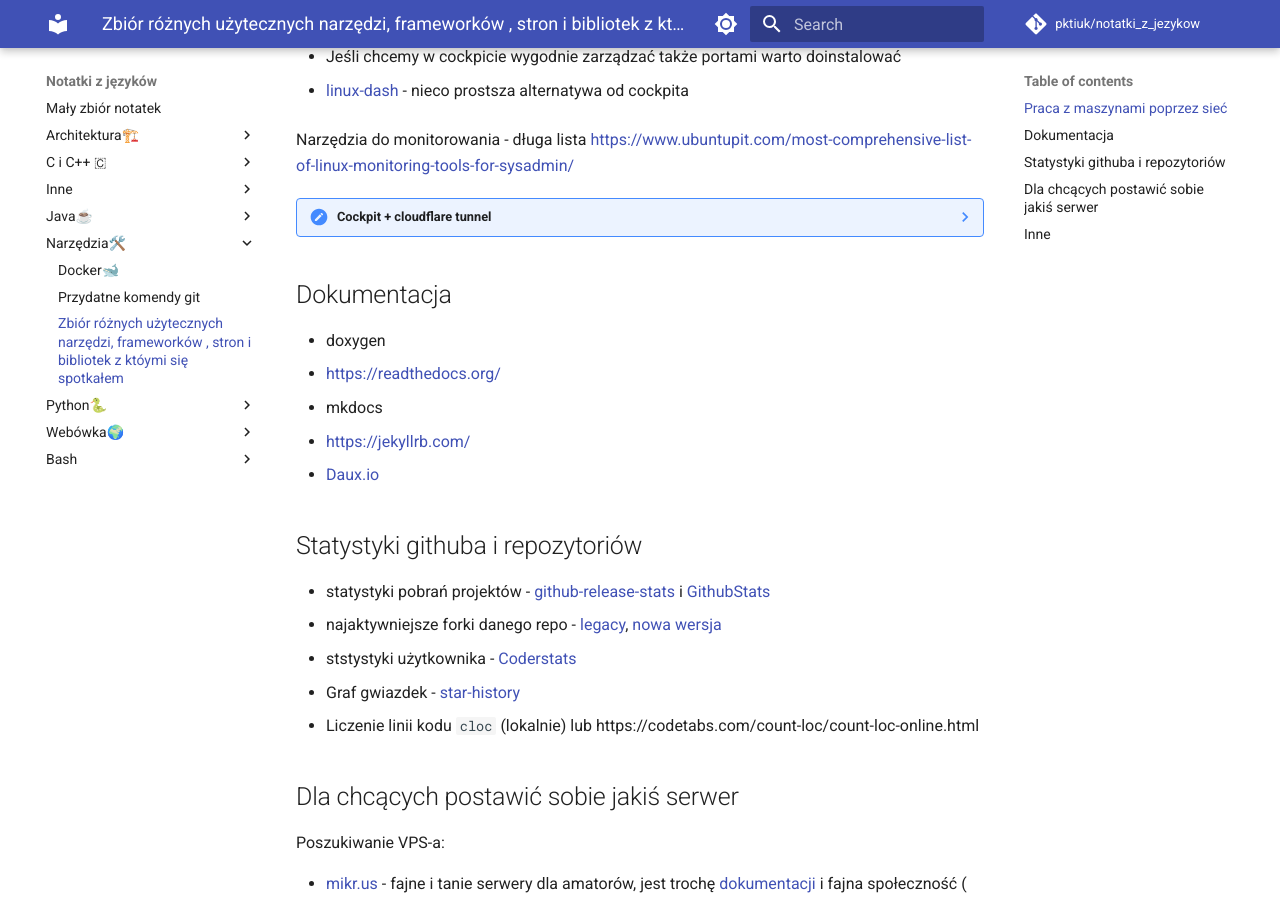
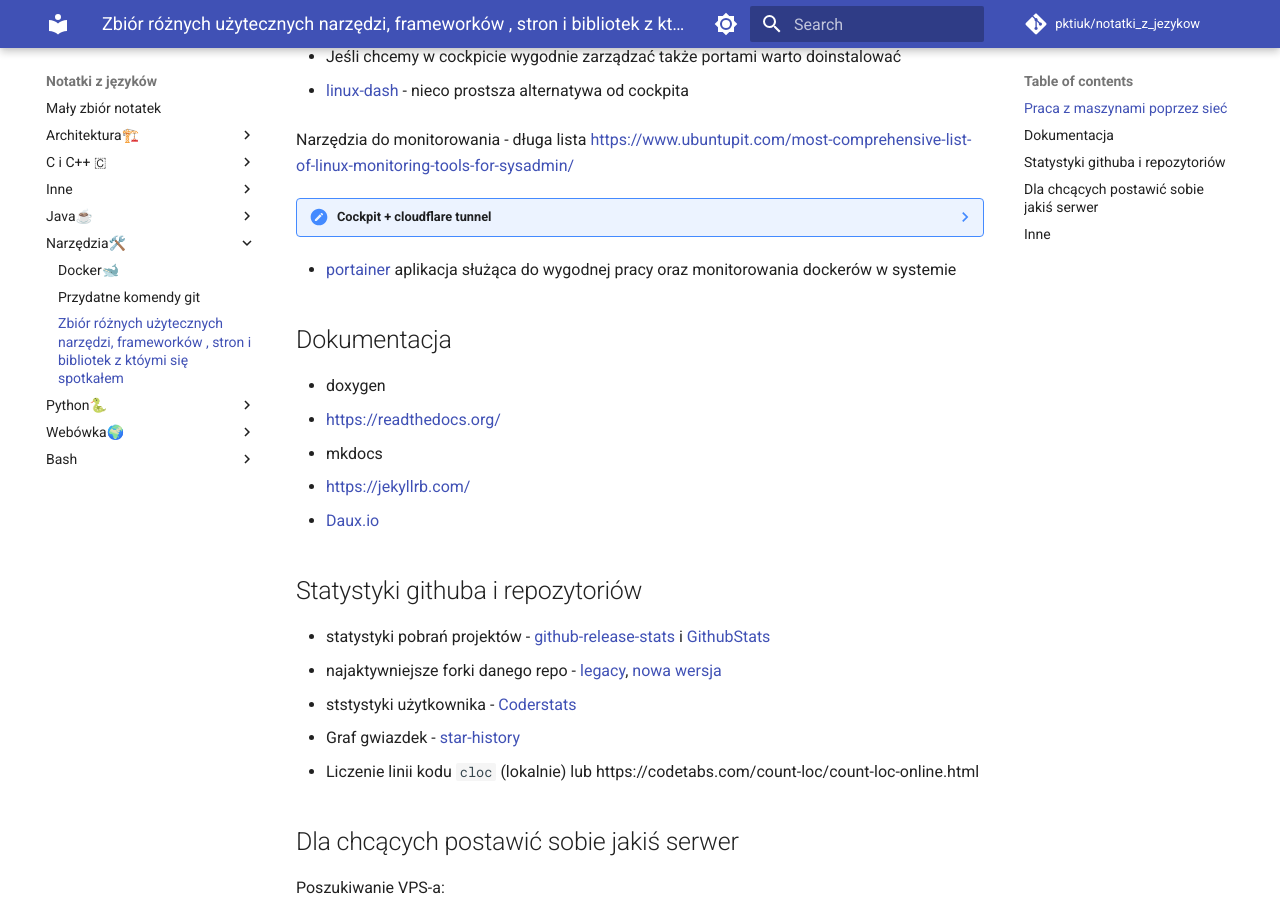
Before and after one commit to pktiuk/notatki_z_jezykow, an MkDocs documentation site: the page built from docs/Narzędzia🛠️/narzedzia.md, in a window 1280 px wide and 900 px high, scrolled down 337 px. Built offline with MkDocs 1.6.1 and Material for MkDocs 9.7.7, drawn with Linux system fonts in a browser that asks for light colours; comment, search, counter and statistics services are not loaded.

Commit message:
dodanie portainera

````diff
--- a/docs/Narzędzia🛠️/narzedzia.md
+++ b/docs/Narzędzia🛠️/narzedzia.md
@@ -25,6 +25,8 @@
     ```
     [źródło](https://github.com/cockpit-project/cockpit/issues/16396)
     Inną ważną rzeczą jest ograniczenie poziomu domeny. Nie powinno się używać pod-poddomen. może być `cockpit-serwer.domena.pl`, ale nie `cockpit.serwer.domena.pl` [żródło](https://mindlesstux.com/2022/01/16/cloudflare-tunnels-and-cockpit/)
+
+- [portainer](https://www.portainer.io/) aplikacja służąca do wygodnej pracy oraz monitorowania dockerów w systemie
 
 ## Dokumentacja
 
````
